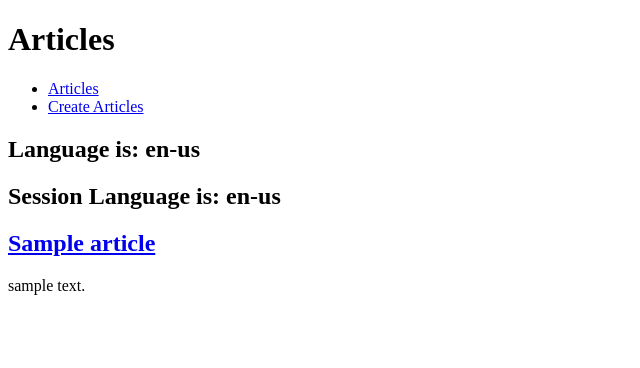
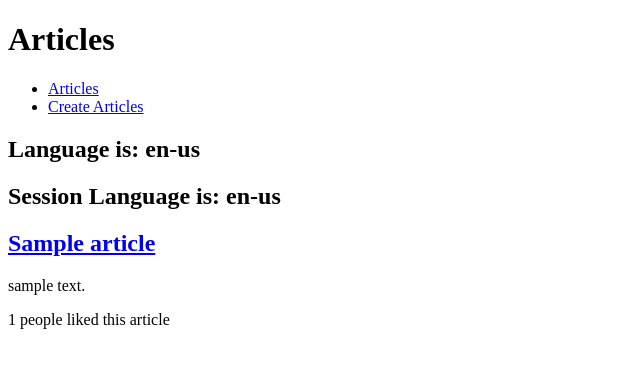
Before and after one commit to structbinary/django_demo, a Django app: page /articles/all/ in a window 1280 px wide. Shown: the top 368 px of the page, without its empty margins (0-640 px from the left). Run offline with Django 3.2, Linux system fonts and the light colour scheme; tables that the repository leaves empty hold one stand-in row (values such as "Sample post"); parts of the project's set-up code (start-up, migrations or seed data) failed here and were passed over.

Commit message:
added comment section in the article page

```diff
--- a/article/models.py
+++ b/article/models.py
@@ -1,5 +1,4 @@
 from __future__ import unicode_literals
-
 from django.db import models
 # Create your models here.
 
@@ -12,3 +11,12 @@ class Article(models.Model):
 
     def __unicode__(self):
         return self.title
+
+
+
+class Comment(models.Model):
+
+    name = models.CharField(max_length=200)
+    body = models.TextField()
+    pub_date = models.DateTimeField('date published')
+    article = models.ForeignKey(Article)
--- a/article/templates/articles.html
+++ b/article/templates/articles.html
@@ -17,6 +17,7 @@
 <div>
     <h2><a href="/articles/get/{{article.id}}">{{article.title}}</a></h2>
     <p>{{article.body|lower|truncatewords:"10"}}</p>
+    <p>{{article.likes}} people liked this article</p>
     </div>
 {% endfor %}
 {% else %}
--- a/article/urls.py
+++ b/article/urls.py
@@ -2,12 +2,14 @@ from django.conf.urls import url, include
 from article.views import article
 from article.views import articles
 from article.views import language
-from views import create
+from views import create, like_article, add_comment
 
 urlpatterns = [
     url(r'^all/$', articles),
     url(r'^get/(?P<article_id>\d+)/$', article),
     url(r'^language/(?P<language>[a-z\-]+)/$', language),
     url(r'^create/$', create),
+    url(r'^like/(?P<article_id>\d+)/$', like_article),
+    url(r'^add_comment/(?P<article_id>\d+)/$', add_comment)
 
 ]
--- a/article/views.py
+++ b/article/views.py
@@ -4,11 +4,12 @@ from django.template.loader import get_template
 from django.template import Context
 from django.views.generic.base import TemplateView
 from django.shortcuts import render_to_response
-from article.models import Article
+from article.models import Article, Comment
 from django.http import HttpResponse
-from forms import ArticleForm
+from forms import ArticleForm, CommentForm
 from django.http import HttpResponseRedirect
 from django.template.context_processors import csrf
+from django.utils import timezone
 # Create your views here.
 
 
@@ -71,3 +72,31 @@ def create(request):
     args.update(csrf(request))
     args['form'] = form
     return render_to_response('create_article.html', args)
+
+def like_article(request, article_id):
+    if article_id:
+        a = Article.objects.get(id=article_id)
+        count = a.likes
+        count += 1
+        a.likes = count
+        a.save()
+
+    return HttpResponseRedirect('/articles/get/%s' % article_id)
+
+def add_comment(request, article_id):
+    a = Article.objects.get(id=article_id)
+    if request.method == "POST":
+        f = CommentForm(request.POST)
+        if f.is_valid():
+            c = f.save(commit=False)
+            c.pub_date = timezone.now()
+            c.article = a
+            c.save()
+            return HttpResponseRedirect('/articles/get/%s' % article_id)
+    else:
+        f = CommentForm()
+    args = {}
+    args.update(csrf(request))
+    args['article'] = a
+    args['form'] = f
+    return render_to_response('add_comment.html', args)
```
Also changed, not shown: article/forms.py (+7 -1 lines), article/templates/add_comment.html (added, +14 -0 lines), article/templates/article.html (+7 -0 lines).
